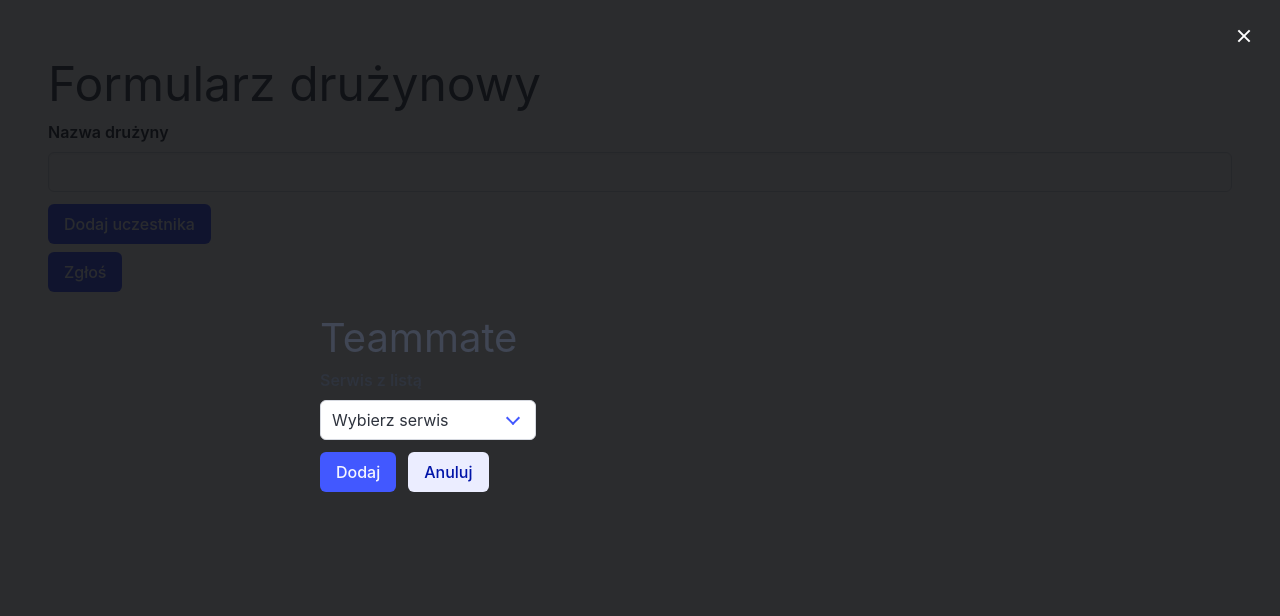
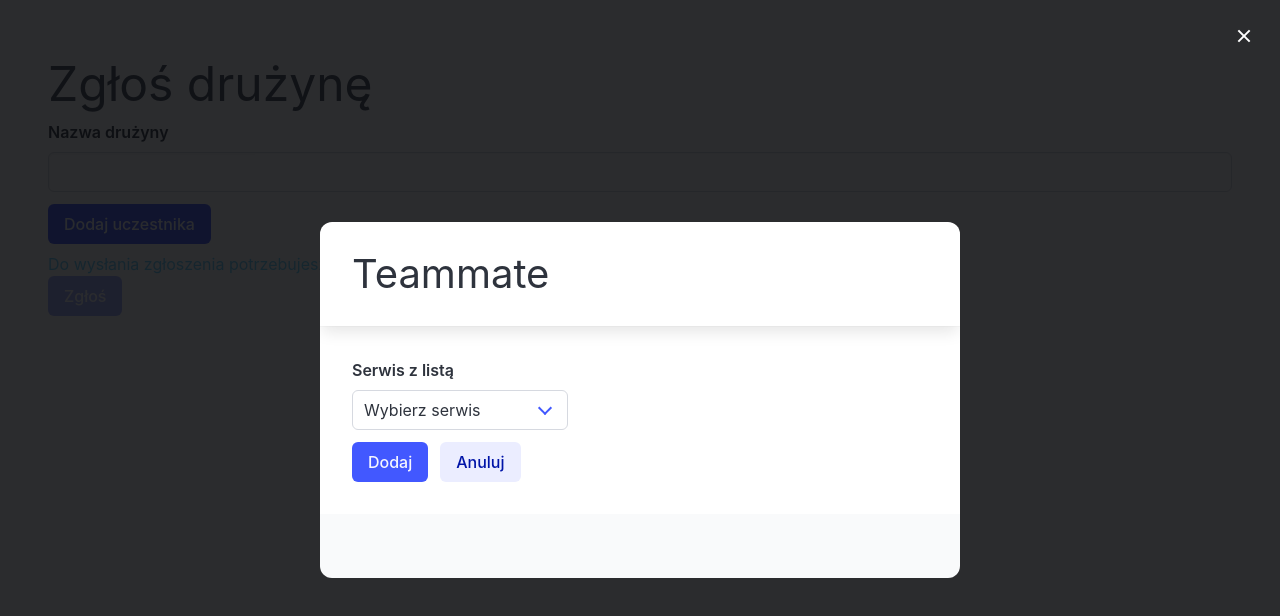
Before and after one commit to xandros15/blind-openings, a Vue app in the folder list-request/ui/: page / in a window 1280 px wide. Both pictures are taken after a click on the button "Dodaj uczestnika". Shown: the top 616 px of the page. Built offline with nearby package versions, Linux system fonts and the light colour scheme.

Commit message:
poprawiono ui/ux

```diff
--- a/list-request/ui/src/App.vue
+++ b/list-request/ui/src/App.vue
@@ -80,7 +80,7 @@ async function addTeamMate() {
 <template>
   <Notifications/>
   <div class="section">
-    <h1 class="is-size-1">Formularz drużynowy</h1>
+    <h1 class="is-size-1">Zgłoś drużynę</h1>
     <form @submit="() => {}">
       <div class="field">
         <label class="label" for="teamName">Nazwa drużyny</label>
@@ -92,7 +92,8 @@ async function addTeamMate() {
         <button type="button" class="is-link button" @click="$refs.modal.open()">Dodaj uczestnika</button>
       </div>
       <div class="mb-2">
-        <button class="is-link button">Zgłoś</button>
+        <div class="has-text-info">Do wysłania zgłoszenia potrzebujesz minimum 2 uczestników</div>
+        <button class="is-link button" :disabled="teamMates.length < 2">Zgłoś</button>
       </div>
     </form>
   </div>
@@ -108,7 +109,8 @@ async function addTeamMate() {
     <form @submit.prevent="addTeamMate">
       <div v-if="service === 'anidb'" class="notification is-info is-light">
         By wyeksportować listę należy wejść <a target="_blank" href="https://anidb.net/user/export"
-                                               rel="nofollow">tutaj</a>, wybrać templatke xml, i zarequestować export.
+                                               rel="nofollow">tutaj</a>, wybrać templatke <code>xml</code>, i
+        zarequestować export.
         Po około 1min zostanie wysłane powiadomienie z linkiem do pobrania.
       </div>
       <div v-else-if="service === 'mal'" class="notification is-info is-light">
--- a/list-request/ui/src/CustomModal.vue
+++ b/list-request/ui/src/CustomModal.vue
@@ -1,13 +1,14 @@
 <template>
   <div class="modal" tabindex="-1" ref="modal">
     <div class="modal-background" @click="close"></div>
-    <div class="modal-content">
-      <div class="modal-header">
-        <h2 class="is-size-2 modal-title">{{ title }}</h2>
+    <div class="modal-card">
+      <div class="modal-card-head">
+        <h2 class="is-size-2 modal-card-title">{{ title }}</h2>
       </div>
-      <div class="modal-body">
+      <div class="modal-card-body">
         <slot/>
       </div>
+      <div class="modal-card-foot"></div>
     </div>
     <button class="modal-close is-large" aria-label="close" @click="close"></button>
   </div>
```
